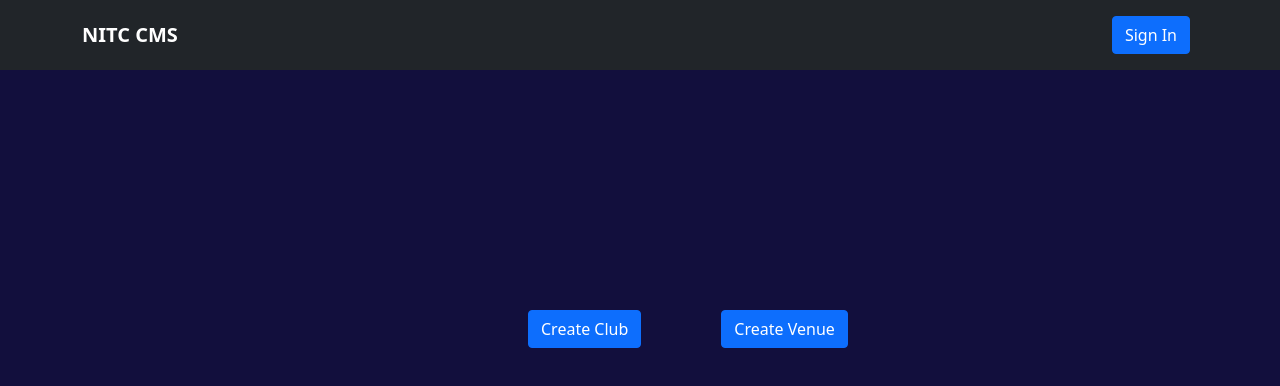
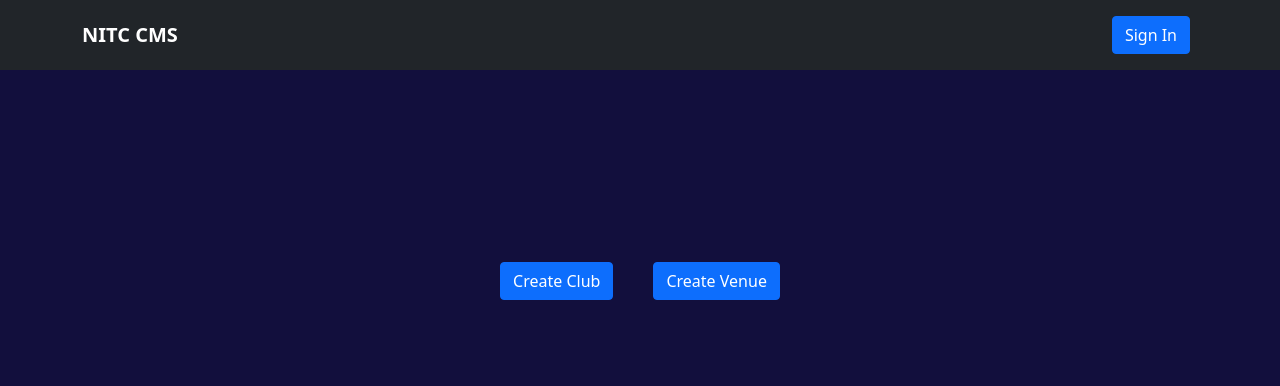
Before and after one commit to clifordjoshy/dbms-project, a React (Create React App) app in the folder frontend/: page /admin in a window 1280 px wide. Shown: the top 386 px of the page. Built offline with nearby package versions, Linux system fonts and the light colour scheme.

Commit message:
fixed sys admin panel

```diff
--- a/frontend/src/components/SysAdminPanel/index.js
+++ b/frontend/src/components/SysAdminPanel/index.js
@@ -3,8 +3,10 @@ import { Button } from 'react-bootstrap';
 const SysAdminPanel = () => {
   return (
     <>
-      <Button style={{marginLeft: "33em", marginTop: "15em"}} onClick={() =>  window.location.href='/admin/createclub'}>Create Club</Button>
-      <Button style={{marginLeft: "5em", marginTop: "15em"}} onClick={() =>  window.location.href='/admin/createvenue'}>Create Venue</Button>
+      <div class="text-center">
+      <Button style={{marginTop:"15%"}} onClick={() =>  window.location.href='/admin/createclub'}>Create Club</Button>
+      <Button style={{marginTop:"15%", marginLeft:"40px"}} onClick={() =>  window.location.href='/admin/createvenue'}>Create Venue</Button>
+      </div>
     </>
   );
 };
```
